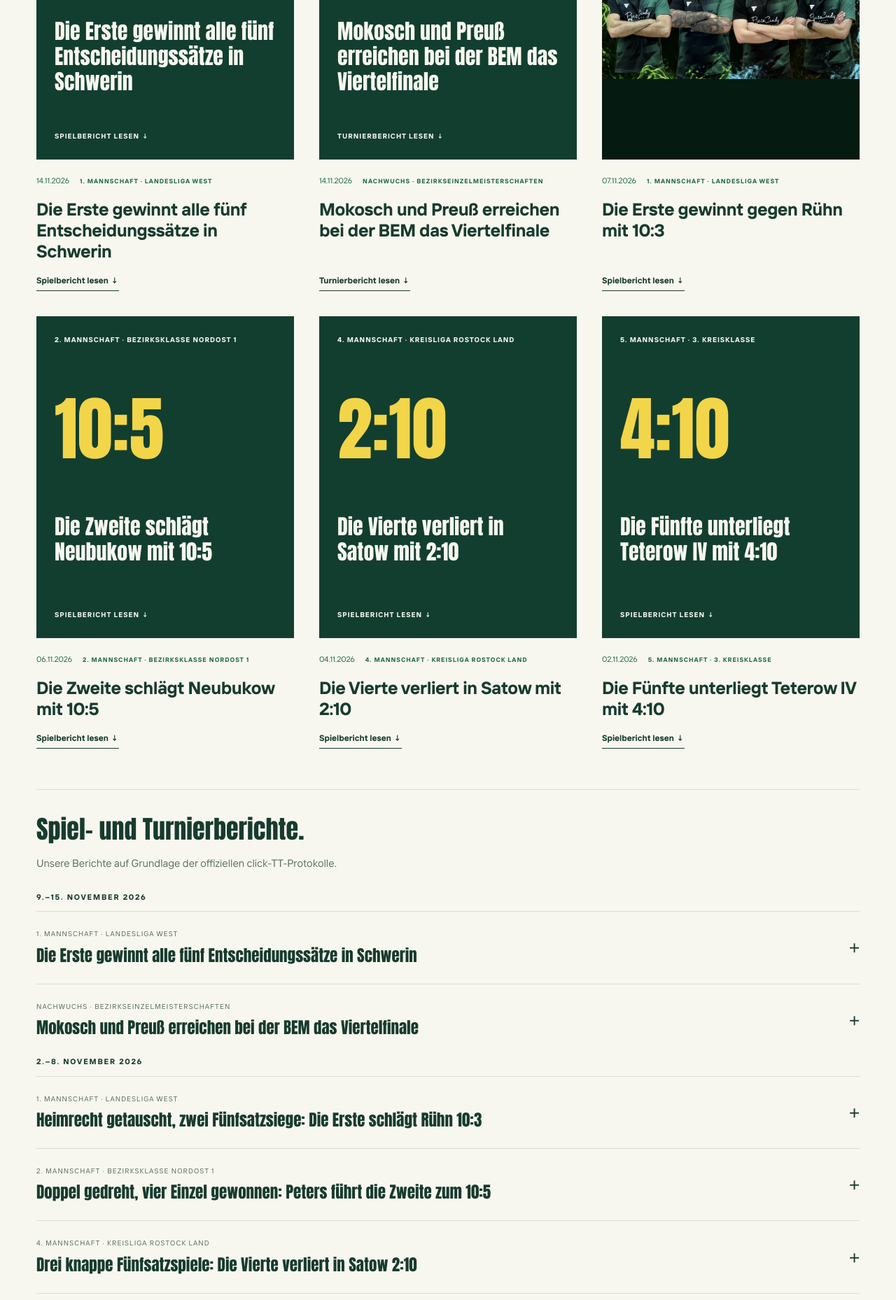
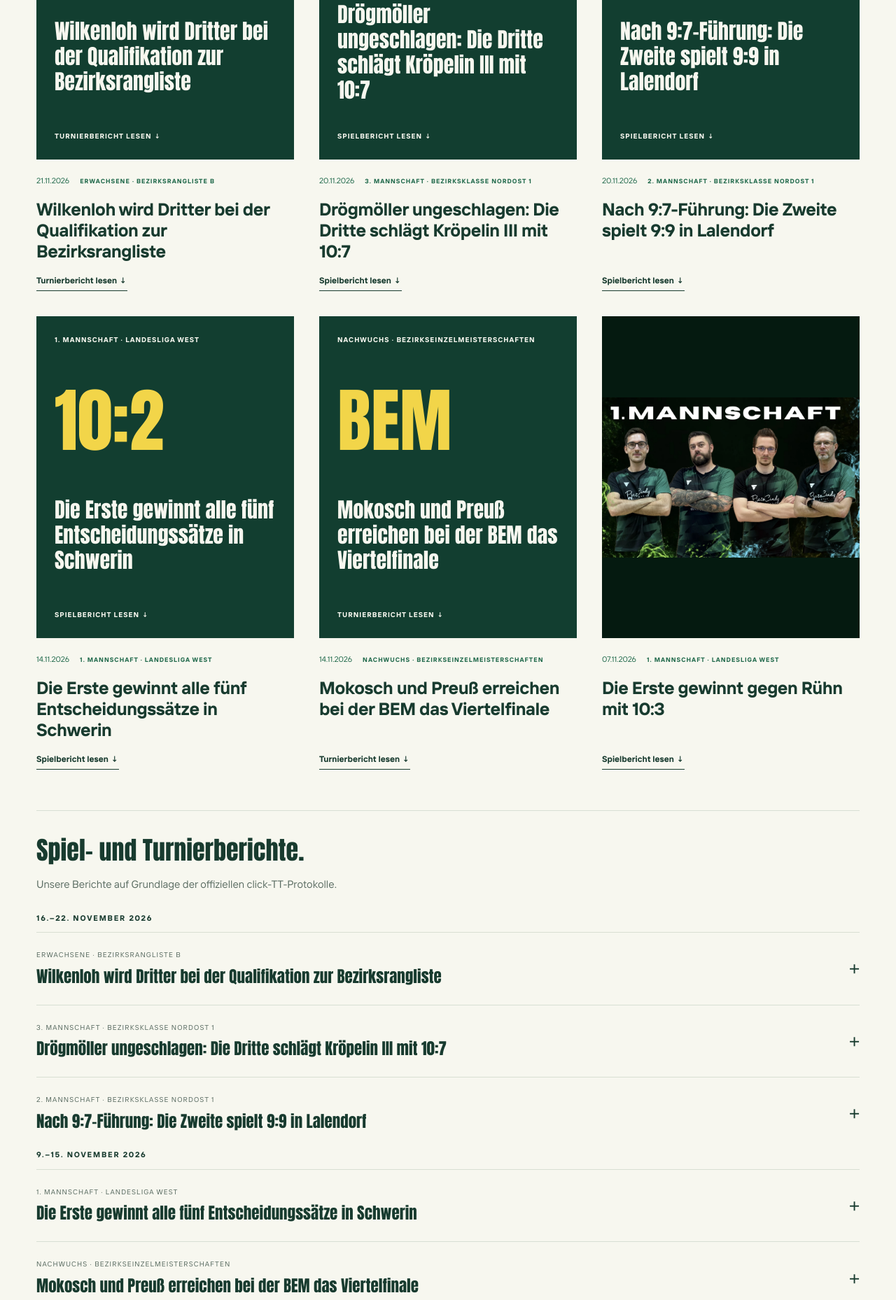
Before and after one commit to ItzIven/gsc09-website, a plain HTML site: page index.html in a window 1280 px wide. Shown: the part 1982-3840 px from the top of the page at 70% size. Drawn offline with Linux system fonts and the light colour scheme.

Commit message:
Spielberichte 20.11. (II, III) und BRL-Quali 21.11. ergänzt
Co-Authored-By: Claude Opus 5.5 <noreply@anthropic.com>
Claude-Session: https://claude.ai/code/session_019566SoGVCfkzHRnDBSL1YG

```diff
--- a/index.html
+++ b/index.html
@@ -27,7 +27,19 @@
     </section>
     <div class="club-strip wrap"><p>Tischtennis verbindet.<br><strong>In Güstrow zu Hause.</strong></p><div><strong>100<span>+</span></strong><span>Mitglieder</span></div><div><strong>5</strong><span>Erwachsenenteams</span></div><div><strong>1</strong><span>Nachwuchsteam</span></div><a href="https://www.instagram.com/gsc09tischtennis/" target="_blank" rel="noopener noreferrer" class="social-strip">Immer nah dran<span>@gsc09tischtennis ↗</span></a></div>
     <section class="section wrap about" id="verein"><div><p class="eyebrow">01 / UNSERE ABTEILUNG</p><h2>VIEL SPORT.<br>NOCH MEHR<br><span class="green">ZUSAMMENHALT.</span></h2></div><div class="about-content"><p class="large-text">Vom lockeren Ballwechsel bis zum Punktspiel in der Landesliga: Bei uns findet Tischtennis auf vielen Niveaus statt.</p><p>Unsere Abteilung bringt Kinder, Jugendliche und Erwachsene zusammen. Fünf Erwachsenenmannschaften, ein Nachwuchsteam und unsere Freizeitsportler machen den GSC 09 zu einem Treffpunkt für alle, die Freude an diesem Sport haben.</p><p>Du willst Tischtennis ausprobieren oder nach einer Pause wieder einsteigen? Melde dich für ein Schnuppertraining. Wir lernen dich gern kennen.</p><a class="text-link" href="#kontakt">Dein Kontakt zum Verein <span aria-hidden="true">↗</span></a><div class="about-tags"><span>Leistungssport</span><span>Jugendarbeit</span><span>Freizeitsport</span></div></div></section>
-    <section class="section wrap news-section" id="vereinsleben"><div class="section-head"><div><p class="eyebrow">NEUES AUS DEM VEREIN · STAND 16.11.2026</p><h2>DAS BEWEGT UNS.</h2></div><a class="text-link" href="https://www.instagram.com/gsc09tischtennis/" target="_blank" rel="noopener noreferrer">Unser Instagram <span aria-hidden="true">↗</span></a></div><div class="news-grid current-news" data-published-date="2026-11-16"><article class="news-item">
+    <section class="section wrap news-section" id="vereinsleben"><div class="section-head"><div><p class="eyebrow">NEUES AUS DEM VEREIN · STAND 22.11.2026</p><h2>DAS BEWEGT UNS.</h2></div><a class="text-link" href="https://www.instagram.com/gsc09tischtennis/" target="_blank" rel="noopener noreferrer">Unser Instagram <span aria-hidden="true">↗</span></a></div><div class="news-grid current-news" data-published-date="2026-11-22"><article class="news-item">
+      <a class="report-score-card" href="#turnierbericht-brl-quali-20261121"><span>ERWACHSENE · BEZIRKSRANGLISTE B</span><strong>BRL</strong><b>Wilkenloh wird Dritter bei der Qualifikation zur Bezirksrangliste</b><span>TURNIERBERICHT LESEN ↓</span></a>
+      <div class="news-index"><time datetime="2026-11-21">21.11.2026</time><span>ERWACHSENE · BEZIRKSRANGLISTE B</span></div>
+      <h3>Wilkenloh wird Dritter bei der Qualifikation zur Bezirksrangliste</h3><a class="text-link" href="#turnierbericht-brl-quali-20261121">Turnierbericht lesen ↓</a>
+    </article><article class="news-item">
+      <a class="report-score-card" href="#spielbericht-20261120-iii"><span>3. MANNSCHAFT · BEZIRKSKLASSE NORDOST 1</span><strong>10:7</strong><b>Drögmöller ungeschlagen: Die Dritte schlägt Kröpelin III mit 10:7</b><span>SPIELBERICHT LESEN ↓</span></a>
+      <div class="news-index"><time datetime="2026-11-20">20.11.2026</time><span>3. MANNSCHAFT · BEZIRKSKLASSE NORDOST 1</span></div>
+      <h3>Drögmöller ungeschlagen: Die Dritte schlägt Kröpelin III mit 10:7</h3><a class="text-link" href="#spielbericht-20261120-iii">Spielbericht lesen ↓</a>
+    </article><article class="news-item">
+      <a class="report-score-card" href="#spielbericht-20261120-ii"><span>2. MANNSCHAFT · BEZIRKSKLASSE NORDOST 1</span><strong>9:9</strong><b>Nach 9:7-Führung: Die Zweite spielt 9:9 in Lalendorf</b><span>SPIELBERICHT LESEN ↓</span></a>
+      <div class="news-index"><time datetime="2026-11-20">20.11.2026</time><span>2. MANNSCHAFT · BEZIRKSKLASSE NORDOST 1</span></div>
+      <h3>Nach 9:7-Führung: Die Zweite spielt 9:9 in Lalendorf</h3><a class="text-link" href="#spielbericht-20261120-ii">Spielbericht lesen ↓</a>
+    </article><article class="news-item">
       <a class="report-score-card" href="#spielbericht-16267788"><span>1. MANNSCHAFT · LANDESLIGA WEST</span><strong>10:2</strong><b>Die Erste gewinnt alle fünf Entscheidungssätze in Schwerin</b><span>SPIELBERICHT LESEN ↓</span></a>
       <div class="news-index"><time datetime="2026-11-14">14.11.2026</time><span>1. MANNSCHAFT · LANDESLIGA WEST</span></div>
       <h3>Die Erste gewinnt alle fünf Entscheidungssätze in Schwerin</h3><a class="text-link" href="#spielbericht-16267788">Spielbericht lesen ↓</a>
@@ -39,19 +51,33 @@
       <a class="news-picture" href="#spielbericht-16267737"><img src="assets/erste-mannschaft-2026.webp" alt="Die erste Mannschaft des Güstrower SC 09" width="2000" height="1243" loading="lazy"></a>
       <div class="news-index"><time datetime="2026-11-07">07.11.2026</time><span>1. MANNSCHAFT · LANDESLIGA WEST</span></div>
       <h3>Die Erste gewinnt gegen Rühn mit 10:3</h3><a class="text-link" href="#spielbericht-16267737">Spielbericht lesen ↓</a>
-    </article><article class="news-item">
-      <a class="report-score-card" href="#spielbericht-16083172"><span>2. MANNSCHAFT · BEZIRKSKLASSE NORDOST 1</span><strong>10:5</strong><b>Die Zweite schlägt Neubukow mit 10:5</b><span>SPIELBERICHT LESEN ↓</span></a>
-      <div class="news-index"><time datetime="2026-11-06">06.11.2026</time><span>2. MANNSCHAFT · BEZIRKSKLASSE NORDOST 1</span></div>
-      <h3>Die Zweite schlägt Neubukow mit 10:5</h3><a class="text-link" href="#spielbericht-16083172">Spielbericht lesen ↓</a>
-    </article><article class="news-item">
-      <a class="report-score-card" href="#spielbericht-16226434"><span>4. MANNSCHAFT · KREISLIGA ROSTOCK LAND</span><strong>2:10</strong><b>Die Vierte verliert in Satow mit 2:10</b><span>SPIELBERICHT LESEN ↓</span></a>
-      <div class="news-index"><time datetime="2026-11-04">04.11.2026</time><span>4. MANNSCHAFT · KREISLIGA ROSTOCK LAND</span></div>
-      <h3>Die Vierte verliert in Satow mit 2:10</h3><a class="text-link" href="#spielbericht-16226434">Spielbericht lesen ↓</a>
-    </article><article class="news-item">
-      <a class="report-score-card" href="#spielbericht-16226601"><span>5. MANNSCHAFT · 3. KREISKLASSE</span><strong>4:10</strong><b>Die Fünfte unterliegt Teterow IV mit 4:10</b><span>SPIELBERICHT LESEN ↓</span></a>
-      <div class="news-index"><time datetime="2026-11-02">02.11.2026</time><span>5. MANNSCHAFT · 3. KREISKLASSE</span></div>
-      <h3>Die Fünfte unterliegt Teterow IV mit 4:10</h3><a class="text-link" href="#spielbericht-16226601">Spielbericht lesen ↓</a>
-    </article></div><section class="weekend-reports" id="spielberichte" aria-labelledby="reports-heading"><h3 id="reports-heading">Spiel- und Turnierberichte.</h3><p class="report-intro">Unsere Berichte auf Grundlage der offiziellen click-TT-Protokolle.</p><p class="eyebrow">9.–15. NOVEMBER 2026</p><details class="match-report" id="spielbericht-16267788" data-source-url="https://ttvmv.click-tt.de/cgi-bin/WebObjects/nuLigaTTDE.woa/wa/clubMeetingReport?meeting=16267788&amp;championship=TTVMV+26%2F27&amp;club=39404&amp;group=521723" data-score="10:2">
+    </article></div><section class="weekend-reports" id="spielberichte" aria-labelledby="reports-heading"><h3 id="reports-heading">Spiel- und Turnierberichte.</h3><p class="report-intro">Unsere Berichte auf Grundlage der offiziellen click-TT-Protokolle.</p><p class="eyebrow">16.–22. NOVEMBER 2026</p><details class="match-report" id="turnierbericht-brl-quali-20261121">
+      <summary><span><small>ERWACHSENE · BEZIRKSRANGLISTE B</small><strong>Wilkenloh wird Dritter bei der Qualifikation zur Bezirksrangliste</strong></span><span class="report-toggle" aria-hidden="true">+</span></summary>
+      <article><p class="report-meta">21.11.2026 · Qualifikation zur BRL B Nordost · Erwachsene Einzel</p>
+        <p>Am 21. November 2026 wurde die Qualifikation zur Bezirksrangliste B Nordost im Erwachsenen-Einzel ausgespielt. Acht Spieler bestritten jeweils sieben Spiele. Für den Güstrower SC 09 gingen Johannes Wilkenloh und Eddie Preuß an den Start.</p>
+        <p>Johannes Wilkenloh beendete das Turnier mit 5:2 Spielen auf dem dritten Platz. Vor ihm lagen nur Moritz Dohse und Luis Eß vom TSV Rostock Süd, die beide auf 6:1 Spiele kamen. Wilkenloh ging mit einem Q-TTR-Wert von 1660 ins Turnier, dem dritthöchsten im Feld.</p>
+        <p>Eddie Preuß war mit einem Q-TTR-Wert von 1375 der am niedrigsten eingestufte Teilnehmer. Mit zwei Siegen und 2:5 Spielen belegte er Platz sechs und landete damit vor Christian Haack (SV Eintracht Rostock, 1469) und Fynn Lennox Bakeberg (TSV 1860 Stralsund, 1405).</p>
+        <p class="report-meta">Quelle: Ergebnisliste auf myTischtennis</p>
+      </article>
+    </details><details class="match-report" id="spielbericht-20261120-iii" data-source-url="https://ttvmv.click-tt.de/cgi-bin/WebObjects/nuLigaTTDE.woa/wa/groupPage?championship=Bezirk+Nordost+26%2F27&amp;group=521754" data-score="10:7">
+      <summary><span><small>3. MANNSCHAFT · BEZIRKSKLASSE NORDOST 1</small><strong>Drögmöller ungeschlagen: Die Dritte schlägt Kröpelin III mit 10:7</strong></span><span class="report-toggle" aria-hidden="true">+</span></summary>
+      <article><p class="report-meta">20.11.2026 · Güstrower SC III – TTC Kröpelin III · 10:7</p>
+        <p>Die dritte Mannschaft gewann am 20. November 2026 ihr Heimspiel in der Bezirksklasse Nordost 1 gegen den TTC Kröpelin III mit 10:7. Den Grundstein legten beide Doppel: Maik Bildhauer und Hans-Jürgen Drögmöller gewannen gegen Christopher Schönfelder und Bernard Bensler mit 3:0, den dritten Satz mit 11:1. Matthias Hackbarth und Marcel Lau setzten sich gegen Marco Heckl und Frank Schilling mit 3:1 durch.</p>
+        <p>Hans-Jürgen Drögmöller blieb in allen vier Einzeln ungeschlagen. Gegen Heckl entschied er den fünften Satz mit 11:5 für sich. Mit einem 3:0 gegen Schilling holte er den zehnten Punkt.</p>
+        <p>Marcel Lau gewann seine Einzel gegen Schilling und Bensler jeweils mit 3:0, den ersten Satz gegen Schilling mit 18:16. Stefan Ruß holte gegen Bensler ebenfalls ein 3:0. Maik Bildhauer gewann gegen Schilling mit 3:1. Seine drei übrigen Einzel gegen Heckl, Schönfelder und Bensler verlor er jeweils erst im fünften Satz.</p>
+        <p>Nach der ersten Einzelrunde führte die Dritte mit 5:1 und gab diese Führung nicht mehr aus der Hand. Das letzte Einzel zwischen Ruß und Heckl wurde nach dem zehnten Punkt nicht mehr gespielt. Das Satzverhältnis lautete 37:26. In der Halle waren 12 Zuschauer.</p>
+        <a class="text-link" href="https://ttvmv.click-tt.de/cgi-bin/WebObjects/nuLigaTTDE.woa/wa/groupPage?championship=Bezirk+Nordost+26%2F27&amp;group=521754" target="_blank" rel="noopener noreferrer">Tabelle und Spielplan der Staffel ↗</a>
+      </article>
+    </details><details class="match-report" id="spielbericht-20261120-ii" data-source-url="https://ttvmv.click-tt.de/cgi-bin/WebObjects/nuLigaTTDE.woa/wa/groupPage?championship=Bezirk+Nordost+26%2F27&amp;group=521754" data-score="9:9">
+      <summary><span><small>2. MANNSCHAFT · BEZIRKSKLASSE NORDOST 1</small><strong>Nach 9:7-Führung: Die Zweite spielt 9:9 in Lalendorf</strong></span><span class="report-toggle" aria-hidden="true">+</span></summary>
+      <article><p class="report-meta">20.11.2026 · KSG Lalendorf/Wattmannshagen – Güstrower SC II · 9:9</p>
+        <p>Die zweite Mannschaft trennte sich am 20. November 2026 in der Bezirksklasse Nordost 1 mit 9:9 von der KSG Lalendorf/Wattmannshagen. Beide Doppel gingen an den GSC. Christian Peters und Marven Kammin gewannen gegen Lukas Klotz und Dominic-Michele Ihns mit 3:0, die ersten beiden Sätze jeweils mit 13:11. Lennart Cicha und Enya Raetsch setzten sich gegen Emil Schröter und Thorben Krase im fünften Satz mit 11:5 durch.</p>
+        <p>Nach der ersten Einzelrunde führte die Zweite mit 5:1. Danach holten die Gastgeber drei Punkte in Folge und verkürzten auf 5:4. Bei der 2:3-Niederlage von Cicha gegen Ihns ging der dritte Satz mit 17:15 an Cicha.</p>
+        <p>Enya Raetsch und Lennart Cicha gewannen jeweils zwei Einzel. Raetsch siegte gegen Ihns mit 3:0 und gegen Krase mit 3:1, Cicha gegen Krase und Schröter jeweils mit 3:1. Marven Kammin schlug Schröter mit 3:1. Gegen Krase lag er mit 0:2 Sätzen zurück und gewann den fünften Satz mit 11:8. Christian Peters brachte die Zweite mit einem 3:0 gegen Krase mit 9:7 in Führung.</p>
+        <p>Die letzten beiden Einzel gingen an die Gastgeber. Lukas Klotz, der alle vier Einzel gewann, schlug Cicha mit 3:0. Ihns setzte sich gegen Kammin im fünften Satz mit 11:7 durch. Das Satzverhältnis lautete 37:35 für den GSC.</p>
+        <a class="text-link" href="https://ttvmv.click-tt.de/cgi-bin/WebObjects/nuLigaTTDE.woa/wa/groupPage?championship=Bezirk+Nordost+26%2F27&amp;group=521754" target="_blank" rel="noopener noreferrer">Tabelle und Spielplan der Staffel ↗</a>
+      </article>
+    </details><p class="eyebrow">9.–15. NOVEMBER 2026</p><details class="match-report" id="spielbericht-16267788" data-source-url="https://ttvmv.click-tt.de/cgi-bin/WebObjects/nuLigaTTDE.woa/wa/clubMeetingReport?meeting=16267788&amp;championship=TTVMV+26%2F27&amp;club=39404&amp;group=521723" data-score="10:2">
       <summary><span><small>1. MANNSCHAFT · LANDESLIGA WEST</small><strong>Die Erste gewinnt alle fünf Entscheidungssätze in Schwerin</strong></span><span class="report-toggle" aria-hidden="true">+</span></summary>
       <article><p class="report-meta">14.11.2026 · TTC Schwerin – Güstrower SC · 2:10</p>
         <p>Die Erste gewann am 14. November 2026 in der Landesliga West mit 10:2 beim TTC Schwerin. Nach dem Tausch des Heimrechts wurde in Schwerin gespielt. Den Grundstein legten beide Doppel: Johannes Wilkenloh und Iven Kammin gewannen gegen Björn Gabler und Cuong Le Minh mit 3:1. Erik Kneifel und Michael Stepputat gewannen ebenfalls mit 3:1. Gegen Alexander Wiek und Thomas Böge machten sie den Punkt mit 12:10 im vierten Satz klar.</p>
```
Also changed, not shown: data.js.
